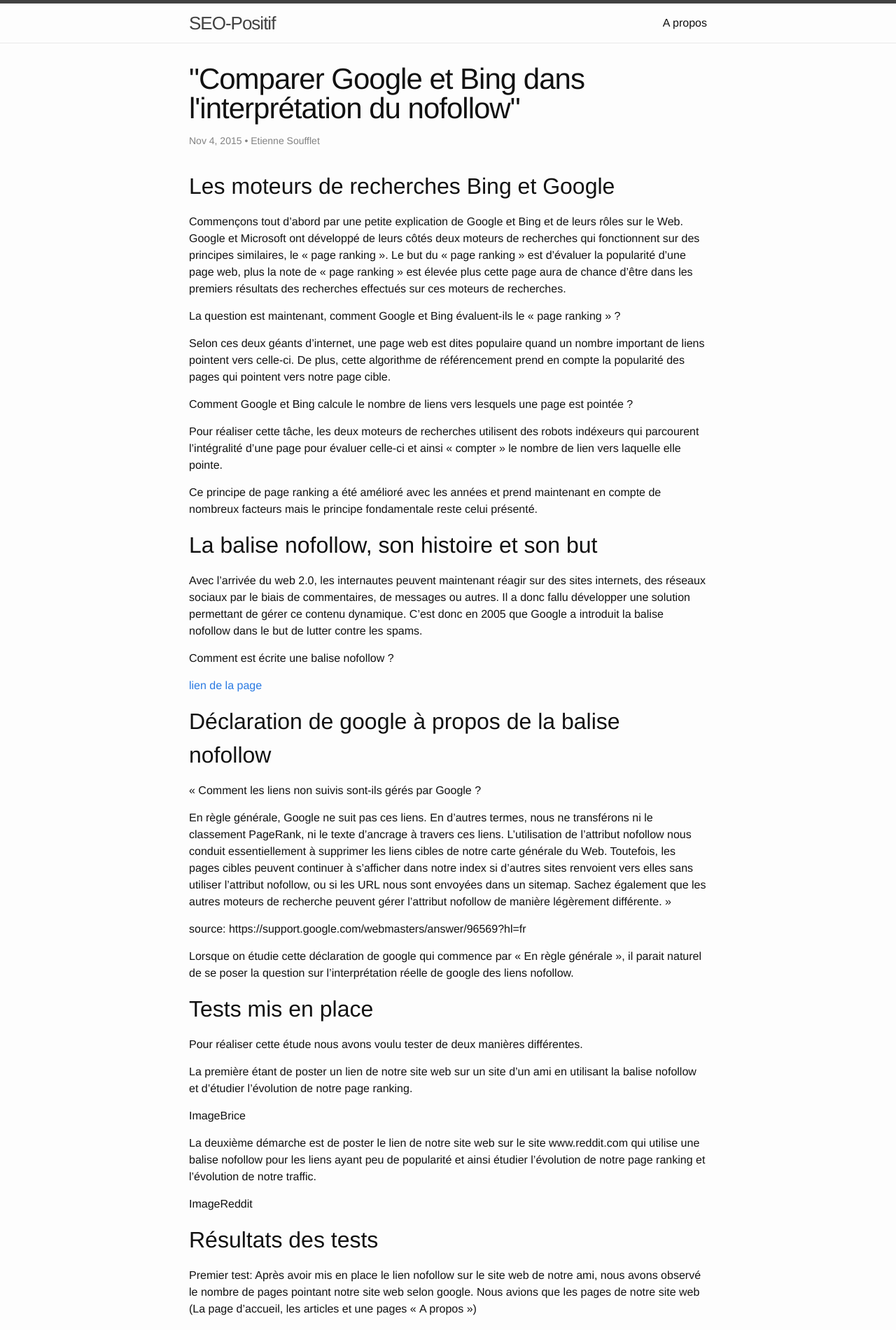
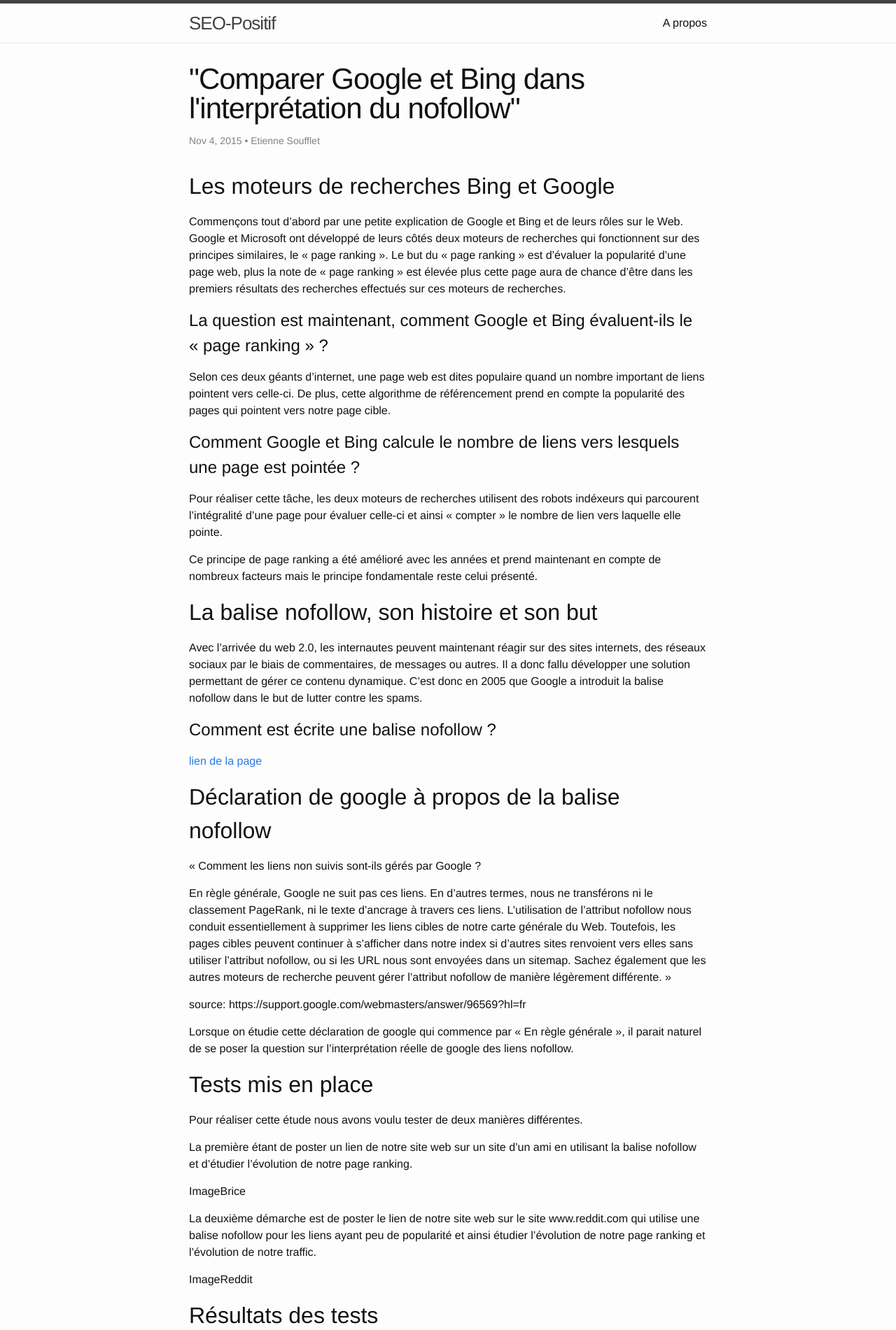
Before and after one commit to EtienneSOU/etiennesou.github.io, a Jekyll site: the page built from _posts/2015-11-04-Article1.markdown, in a window 1280 px wide. Shown: the top 1901 px of the page at 70% size. Built offline with Jekyll 4.4.1, drawn with Linux system fonts in a browser that asks for light colours.

```diff
--- a/_posts/2015-11-04-Article1.markdown
+++ b/_posts/2015-11-04-Article1.markdown
@@ -8,11 +8,11 @@ author: Etienne Soufflet
 ## Les moteurs de recherches Bing et Google
 Commençons tout d’abord par une petite explication de Google et Bing et de leurs rôles sur le Web. Google et Microsoft ont développé de leurs côtés deux moteurs de recherches qui fonctionnent sur des principes similaires, le « page ranking ». Le but du « page ranking » est d’évaluer la popularité d’une page web, plus la note de « page ranking » est élevée plus cette page aura de chance d’être dans les premiers résultats des recherches effectués sur ces moteurs de recherches.
 
-La question est maintenant, comment Google et Bing évaluent-ils le « page ranking » ?
+# La question est maintenant, comment Google et Bing évaluent-ils le « page ranking » ?
 
 Selon ces deux géants d’internet, une page web est dites populaire quand un nombre important de liens pointent vers celle-ci. De plus, cette algorithme de référencement prend en compte la popularité des pages qui pointent vers notre page cible.
 
-Comment Google et Bing calcule le nombre de liens vers lesquels une page est pointée ?
+# Comment Google et Bing calcule le nombre de liens vers lesquels une page est pointée ?
 
 Pour réaliser cette tâche, les deux moteurs de recherches utilisent des robots indéxeurs qui parcourent l’intégralité d’une page pour évaluer celle-ci et ainsi « compter » le nombre de lien vers laquelle elle pointe.
 
@@ -23,7 +23,7 @@ Ce principe de page ranking a été amélioré avec les années et prend mainten
 Avec l’arrivée du web 2.0, les internautes peuvent maintenant réagir sur des sites internets, des réseaux sociaux par le biais de commentaires, de messages ou autres. Il a donc fallu développer une solution permettant de gérer ce contenu dynamique.
 C’est donc en 2005 que Google a introduit la balise nofollow dans le but de lutter contre les spams.
 
-Comment est écrite une balise nofollow ?
+# Comment est écrite une balise nofollow ?
 
 <a href='http://www.exemple.com/' rel='nofollow'>lien de la page</a>
 
```
